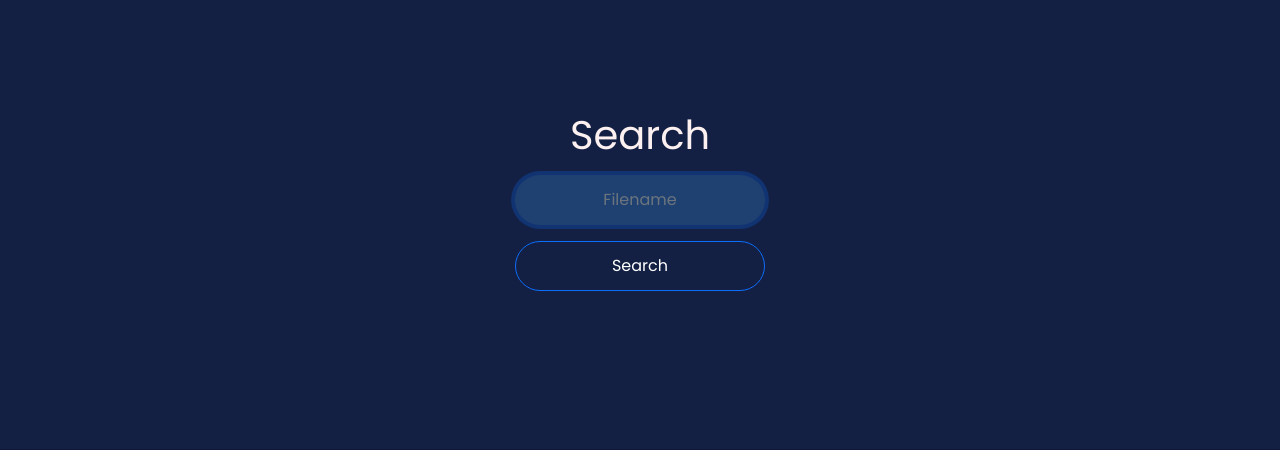
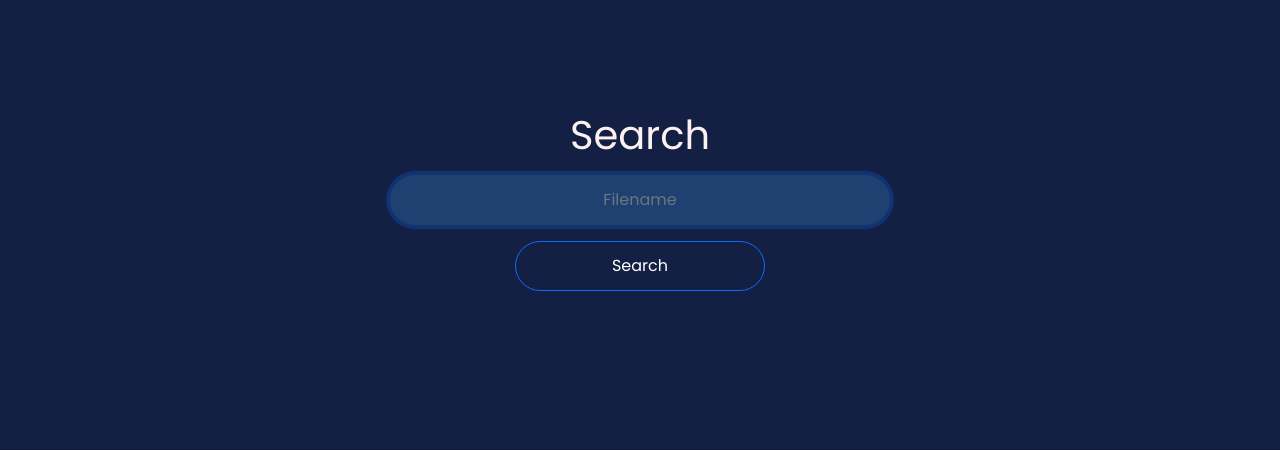
Before and after one commit to nobbmaestro/cloud-storage, a Flask app: page /search in a window 1280 px wide. Shown: the part 101-551 px from the top of the page. Run offline with Flask 3, Linux system fonts and the light colour scheme; a user stored in the database is signed in.

Commit message:
tmp styling

```diff
--- a/cloud_storage/static/styles.css
+++ b/cloud_storage/static/styles.css
@@ -57,6 +57,10 @@ nav .nav-link:hover {
     border-color: #fdf0f0;
 }
 
+#search {
+    width: 500px;
+}
+
 .btn {
     background-color: #132043;
     border-radius: 25px;
```
